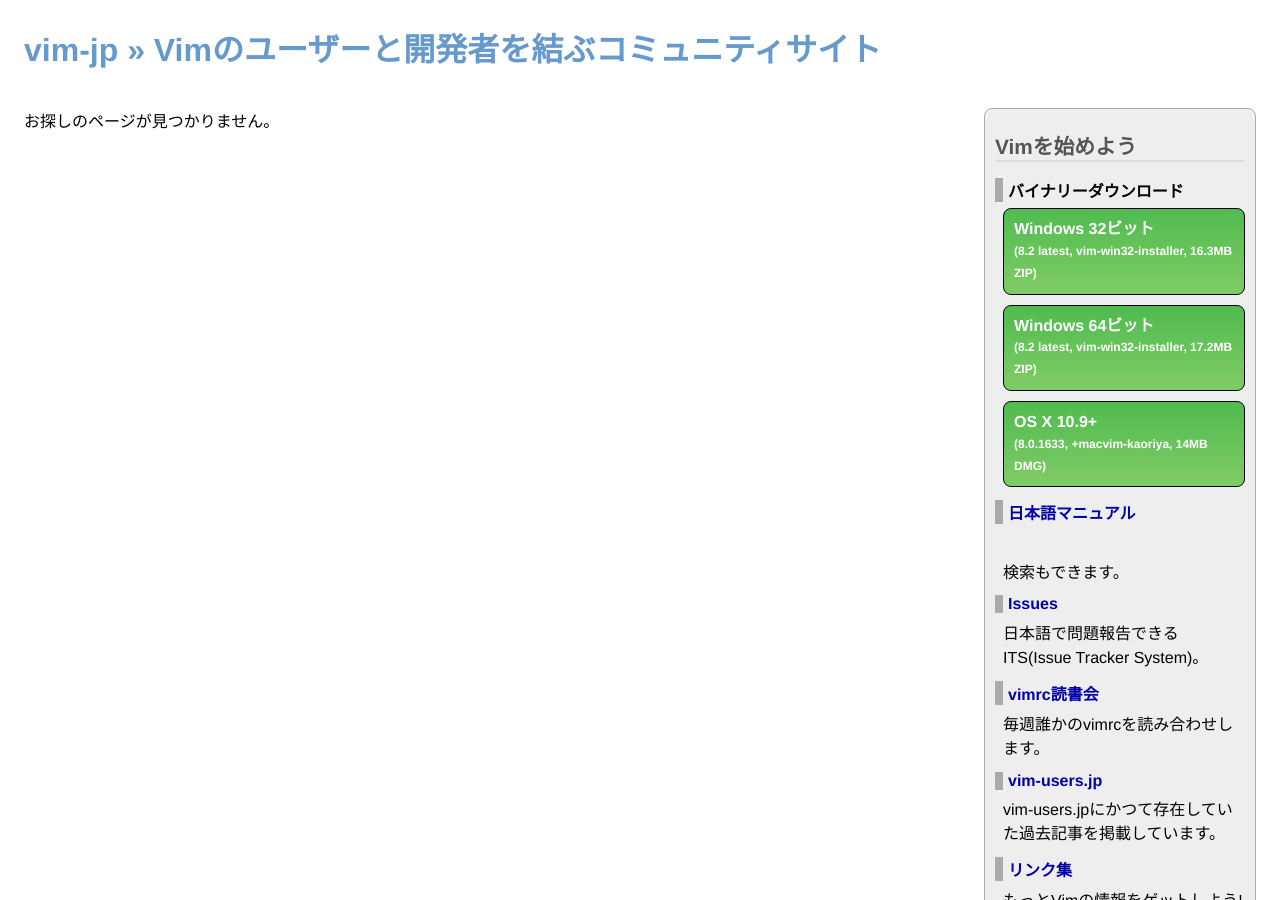
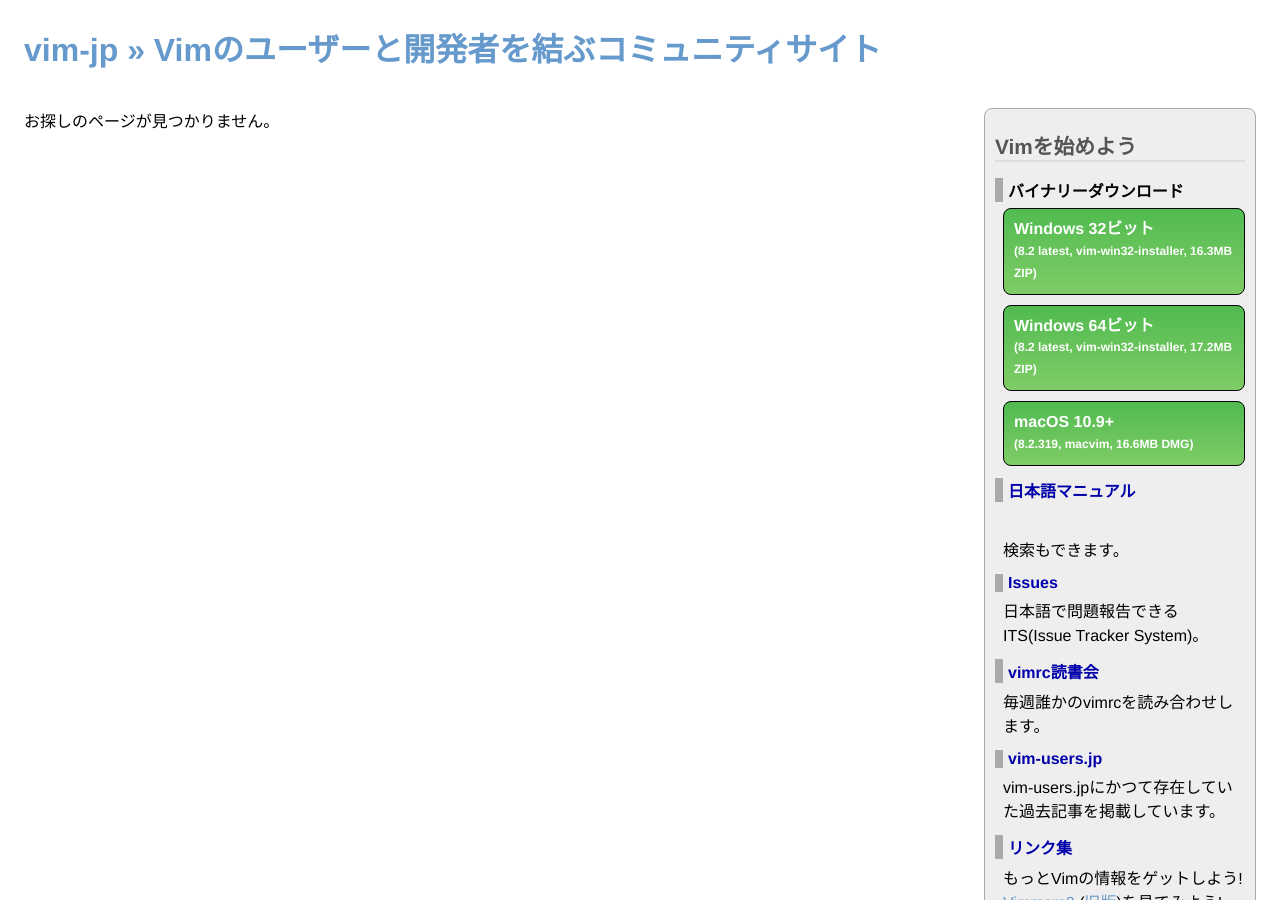
Before and after one commit to vim-jp/vim-jp.github.io, a Jekyll site: the page built from 403.html, in a window 1280 px wide and 900 px high. Built offline with Jekyll 4.4.1, drawn with Linux system fonts in a browser that asks for light colours; nearby versions of some CDN libraries; comment, search, counter and statistics services are not loaded.

Commit message:
Change MacVim binary to macvim-dev/macvim

```diff
--- a/_data/downloads.yml
+++ b/_data/downloads.yml
@@ -1,12 +1,6 @@
 vim-win: &vim-win
   title: Windows 32ビット/64ビット
   version: '8.2 latest'
-vim-mac: &vim-mac
-  title: OS X 10.9+
-  version: '8.0.1633'
-  info: +macvim-kaoriya, 14MB DMG
-  url: http://vim-jp.org/redirects/splhack/macvim-kaoriya/latest/
-
 vim-w32: &vim-w32
   <<: *vim-win
   title: Windows 32ビット
@@ -18,6 +12,12 @@
   info: vim-win32-installer, 17.2MB ZIP
   url: https://vim-jp.org/redirects/vim/vim-win32-installer/latest/x64/
 
+vim-mac: &vim-mac
+  title: macOS 10.9+
+  version: '8.2.319'
+  info: macvim, 16.6MB DMG
+  url: http://vim-jp.org/redirects/macvim-dev/macvim/latest/
+
 list:
   - *vim-w32
   - *vim-w64
```
